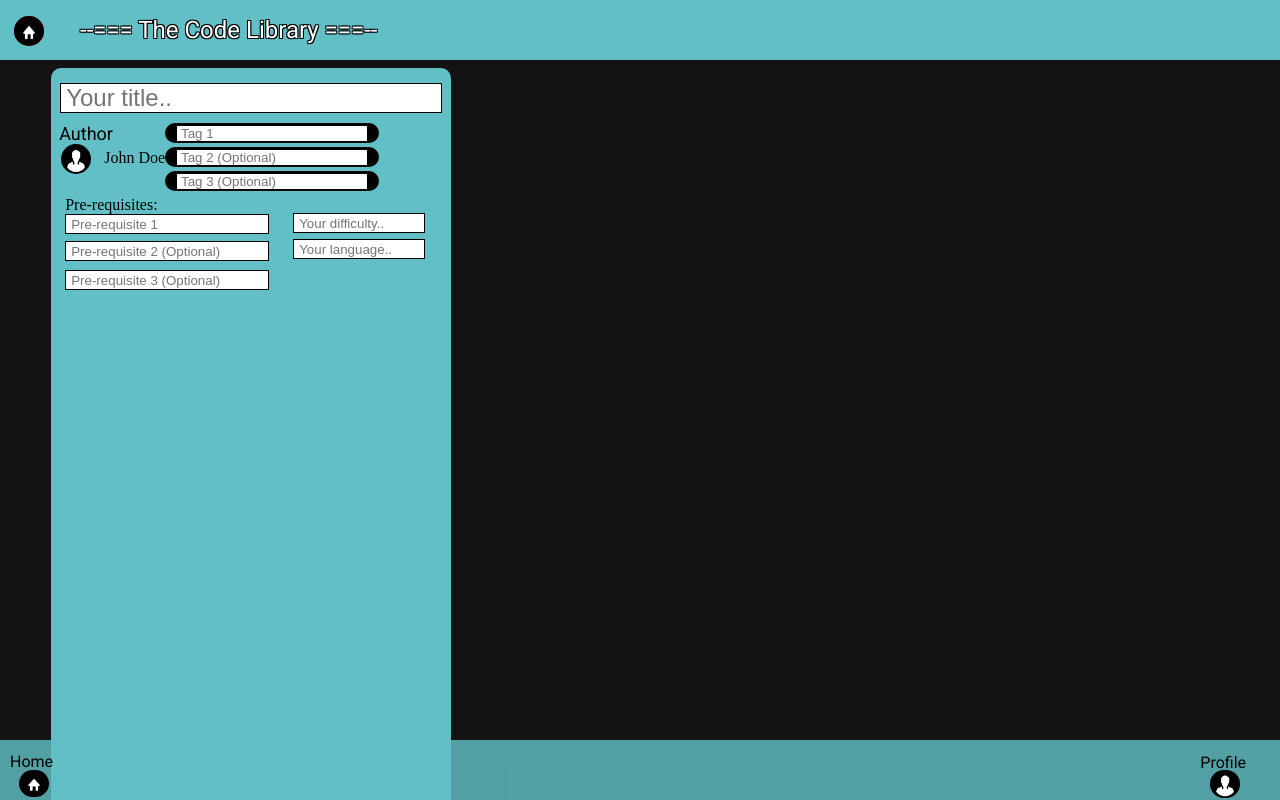
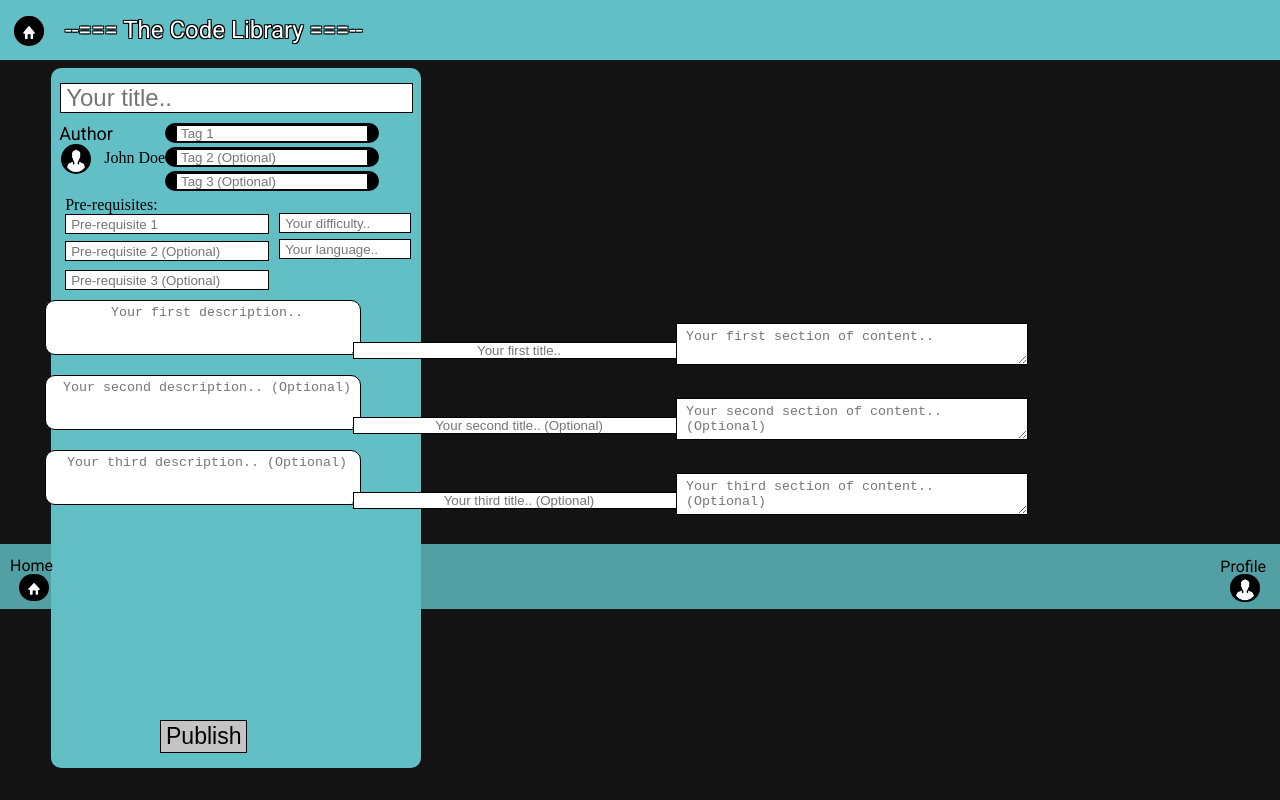
Before and after one commit to Doorsfan/The-Code-Library, a Vue app in the folder frontend/: page /createNewArticle in a window 1280 px wide. Built offline with nearby package versions, Linux system fonts and the light colour scheme; a web font is replaced by a local one.

Commit message:
Integrated Shell for Publishing Article

```diff
--- a/frontend/src/components/Header.vue
+++ b/frontend/src/components/Header.vue
@@ -13,7 +13,7 @@
       <div v-if="isLoggedIn" class="profileURL">
         <img @click="goToMyContent" v-if="profileURL.length > 0" class="profileImage" :src="profileURL" />
         <img @click="goToMyContent" v-if="profileURL.length == 0" class="profileImage" src="../images/profile.png" />
-        <div @click="logout" class="logoutDiv">Log out</div>
+        <div @click="logout" class="logoutDiv">Logout</div>
       </div>
 
       <div class="searchDiv">
@@ -69,8 +69,8 @@ export default {
   top: 60px;
   background-color: white;
   border-radius: 10px;
-  padding-left: 3px;
-  padding-right: 3px;
+  padding-left: 6px;
+  padding-right: 6px;
   border: solid 0.6px black;
 }
 .upperGrid {
@@ -90,6 +90,8 @@ export default {
   text-align: center;
   color: #ffffff;
   padding-top: 16px;
+  position: relative;
+  left: -6px;
 }
 .loginButton,
 .profileImage {
@@ -100,6 +102,14 @@ export default {
   width: 45px;
   height: 45px;
   margin-top: 11px;
+}
+.loginButton{
+  position: relative;
+  left: -20px;
+}
+.profileImage{
+  position: relative;
+  left: -5px;
 }
 .homeIcon {
   height: 30px;
@@ -113,7 +123,7 @@ export default {
   border: solid 0.3px black;
   padding-left: 5px;
   width: 140px;
-  margin-left: 32vw;
+  margin-left: 115px;
   margin-bottom: 3px;
   display: inline-block;
   margin-top: 16px;
@@ -121,7 +131,7 @@ export default {
 .glassIcon {
   position: relative;
   top: -30px;
-  left: 70vw;
+  left: 270px;
   width: 30px;
   border-radius: 10px;
   border: solid 2px #c4c4c4;
@@ -130,5 +140,10 @@ export default {
 .libraryText {
   text-shadow: -1px -1px 0 #000, 1px -1px 0 #000, -1px 1px 0 #000,
     1px 1px 0 #000;
+    font-size: 20px;
+}
+.profileURL{
+  position: relative;
+  left: -18px;
 }
 </style>
--- a/frontend/src/views/ChooseContentPage.vue
+++ b/frontend/src/views/ChooseContentPage.vue
@@ -140,7 +140,6 @@ button {
 .loginFooter {
   position: relative;
   top: calc(100vh - 407px);
-  width: calc(100vw - 20px);
-  padding-right: 20px;
+
 }
 </style>
--- a/frontend/src/views/CreateArticlePage.vue
+++ b/frontend/src/views/CreateArticlePage.vue
@@ -17,29 +17,105 @@
       <img class="profileImage" src="../images/profile.png" />
       <div class="AuthorName">John Doe</div>
       <div class="secondTagBox">
-        <input type="text" placeholder="Tag 2 (Optional)" class="secondTagInput" />
+        <input
+          type="text"
+          placeholder="Tag 2 (Optional)"
+          class="secondTagInput"
+        />
       </div>
       <div class="thirdTagBox">
-        <input type="text" placeholder="Tag 3 (Optional)" class="thirdTagInput" />
+        <input
+          type="text"
+          placeholder="Tag 3 (Optional)"
+          class="thirdTagInput"
+        />
       </div>
       <div class="preRequisitesDiv">
         <div class="preReqText">Pre-requisites:</div>
       </div>
       <div class="reqInputOneDiv">
         <input type="text" placeholder="Pre-requisite 1" class="reqInputOne" />
-        <input type="text" placeholder="Your difficulty.." class="difficultyInput" />
-        <input type="text" placeholder="Your language.." class="languageInput" />
+        <input
+          type="text"
+          placeholder="Your difficulty.."
+          class="difficultyInput"
+        />
+        <input
+          type="text"
+          placeholder="Your language.."
+          class="languageInput"
+        />
       </div>
       <div class="reqInputTwoDiv">
-        <input type="text" placeholder="Pre-requisite 2 (Optional)" class="reqInputTwo" />
+        <input
+          type="text"
+          placeholder="Pre-requisite 2 (Optional)"
+          class="reqInputTwo"
+        />
       </div>
       <div class="reqInputThreeDiv">
-        <input type="text" placeholder="Pre-requisite 3 (Optional)" class="reqInputThree" />
+        <input
+          type="text"
+          placeholder="Pre-requisite 3 (Optional)"
+          class="reqInputThree"
+        />
       </div>
     </div>
     <div class="codeLibraryText">--=== The Code Library ===--</div>
   </div>
-
+  <textarea
+    v-model="wantedFirstDescription"
+    class="firstDescriptionInput"
+    type="textarea"
+    rows="1"
+    cols="33"
+    placeholder="Your first description.."
+  />
+  <input type="text" class="firstTitleInput" placeholder="Your first title.." />
+  <textarea
+    v-model="wantedFirstSection"
+    class="firstSectionInput"
+    type="textarea"
+    rows="1"
+    cols="33"
+    placeholder="Your first section of content.."
+  />
+  <textarea
+    v-model="wantedFirstDescription"
+    class="secondDescriptionInput"
+    type="textarea"
+    rows="1"
+    cols="33"
+    placeholder="Your second description.. (Optional)"
+  />
+  <input type="text" class="secondTitleInput" placeholder="Your second title.. (Optional)" />
+  <textarea
+    v-model="wantedFirstSection"
+    class="secondSectionInput"
+    type="textarea"
+    rows="1"
+    cols="33"
+    placeholder="Your second section of content.. (Optional)"
+  />
+  <div class="fromhere"></div>
+  <textarea
+    v-model="wantedFirstDescription"
+    class="thirdDescriptionInput"
+    type="textarea"
+    rows="1"
+    cols="33"
+    placeholder="Your third description.. (Optional)"
+  />
+  <input type="text" class="thirdTitleInput" placeholder="Your third title.. (Optional)" />
+  <textarea
+    v-model="wantedFirstSection"
+    class="thirdSectionInput"
+    type="textarea"
+    rows="1"
+    cols="33"
+    placeholder="Your third section of content.. (Optional)"
+  />
+  <button class="publishButton" value="Publish">Publish</button>
   <Footer class="loginFooter" />
 </template>
 <script>
@@ -54,6 +130,8 @@ export default {
   data() {
     return {
       wantedTitle: '',
+      wantedFirstDescription: '',
+      wantedFirstSection: ''
     };
   },
   mounted() {},
@@ -90,7 +168,20 @@ export default {
   margin-left: 8px;
   margin-top: 10px;
 }
-.preRequisitesDiv{
+.publishButton {
+  position: absolute;
+  top: 720px;
+  left: 160px;
+  width: max-content;
+  border: solid 1px black;
+  background-color: #C4C4C4;
+  font-size: 23px;
+  padding-left: 5px;
+  padding-right: 5px;
+  padding-top: 2px;
+  padding-bottom: 2px;
+}
+.preRequisitesDiv {
   margin-left: 14px;
 }
 .AuthorName {
@@ -99,7 +190,7 @@ export default {
   top: -29px;
 }
 .titleInput {
-  width: 375px;
+  width: 346px;
   margin-left: 9px;
   margin-top: 15px;
   height: 28px;
@@ -108,7 +199,9 @@ export default {
   border: solid 1px black;
 }
 
-.firstTagBox, .secondTagBox, .thirdTagBox{
+.firstTagBox,
+.secondTagBox,
+.thirdTagBox {
   background-color: black;
   width: 202px;
   border-radius: 30px;
@@ -119,13 +212,28 @@ export default {
   left: 165px;
   top: 123px;
 }
-.secondTagBox{
+.secondTagBox {
   top: 147px;
 }
-.thirdTagBox{
+.thirdTagBox {
   top: 171px;
 }
-.firstTagInput, .secondTagInput, .thirdTagInput{
+.firstSectionInput, .secondSectionInput, .thirdSectionInput{
+  position: relative;
+  top: 250px;
+  left: 28px;
+  width: 332px;
+  max-width: 341px;
+  padding-left: 9px;
+  padding-right: 9px;
+  padding-top: 5px;
+  border: solid 1px black;
+  padding-bottom: 20px;
+  word-wrap: break-word;
+}
+.firstTagInput,
+.secondTagInput,
+.thirdTagInput {
   width: 186px;
   padding-left: 4px;
 }
@@ -137,8 +245,8 @@ export default {
 }
 
 .BodyBox {
-  height: 759px;
-  width: 400px;
+  height: 700px;
+  width: 370px;
   display: block;
   margin-left: 4vw;
   margin-left: 4vw;
@@ -155,7 +263,7 @@ export default {
 }
 .codeLibraryText {
   width: max-content;
-  left: 60px;
+  left: 45px;
   position: relative;
   top: 16px;
   font-family: Roboto;
@@ -169,40 +277,69 @@ export default {
   color: #ffffff;
 }
 
-.profileImage{
+.profileImage {
   border-radius: 30px;
   width: 30px;
   height: 30px;
   margin-left: 10px;
 }
-.reqInputOne, .reqInputTwo, .reqInputThree, .difficultyInput, .languageInput{
+.reqInputOne,
+.reqInputTwo,
+.reqInputThree,
+.difficultyInput,
+.languageInput {
   border: solid 1px black;
   margin-left: 14px;
-  margin-right: 19px;
+  margin-right: 5px;
   padding-left: 5px;
   width: 197px;
   height: 18px;
 }
-
-.difficultyInput{
+.firstDescriptionInput, .secondDescriptionInput, .thirdDescriptionInput {
+  width: 306px;
+  padding-left: 8px;
+  padding-top: 4px;
+  padding-bottom: 34px;
+  border-radius: 10px;
+  border: solid 1px black;
   position: relative;
-  left: 228px;
+  top: 240px;
+  left: 45px;
+  text-align: center;
+}
+.secondDescriptionInput{
+  margin-top: 16px;
+}
+.thirdDescriptionInput{
+  margin-top: 16px;
+}
+.difficultyInput {
+  position: relative;
+  left: 214px;
   width: 125px;
   height: 18px;
   top: -21px;
 }
-.languageInput{
+.firstTitleInput, .secondTitleInput, .thirdTitleInput {
+  text-align: center;
+  position: relative;
+  right: -37px;
+  width: 330px;
+  border: solid 1px black;
+  top: 240px;
+}
+.languageInput {
   position: relative;
   left: 63px;
   width: 125px;
   height: 18px;
   top: 5px;
 }
-.reqInputTwo{
+.reqInputTwo {
   position: relative;
   top: -13px;
 }
-.reqInputThree{
+.reqInputThree {
   position: relative;
   top: -4px;
 }
@@ -219,8 +356,6 @@ export default {
 
 .loginFooter {
   position: relative;
-  top: calc(100vh - 120px);
-  width: calc(100vw - 20px);
-  padding-right: 20px;
+  top: calc(100vh - 525px);
 }
 </style>
```
